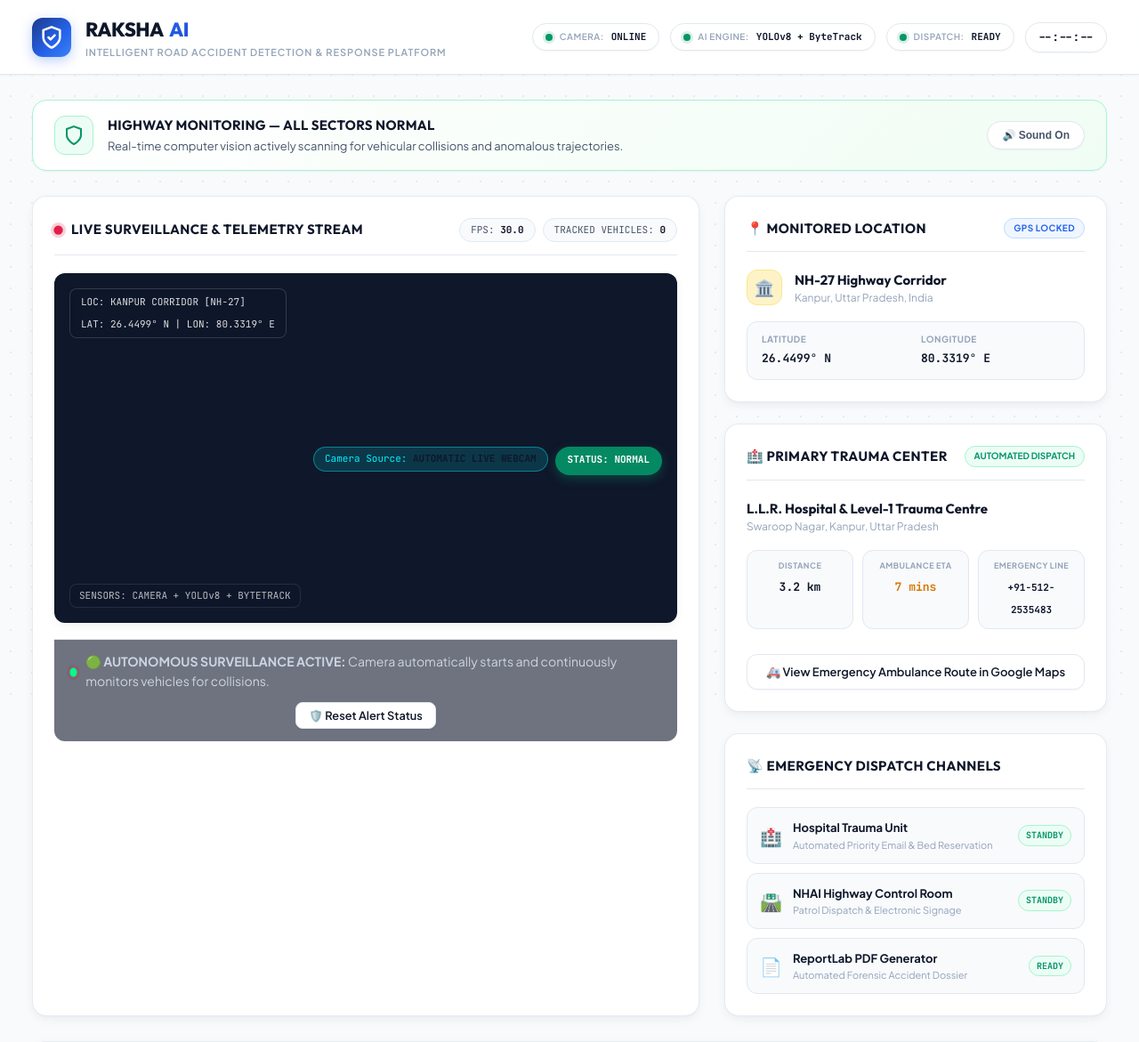
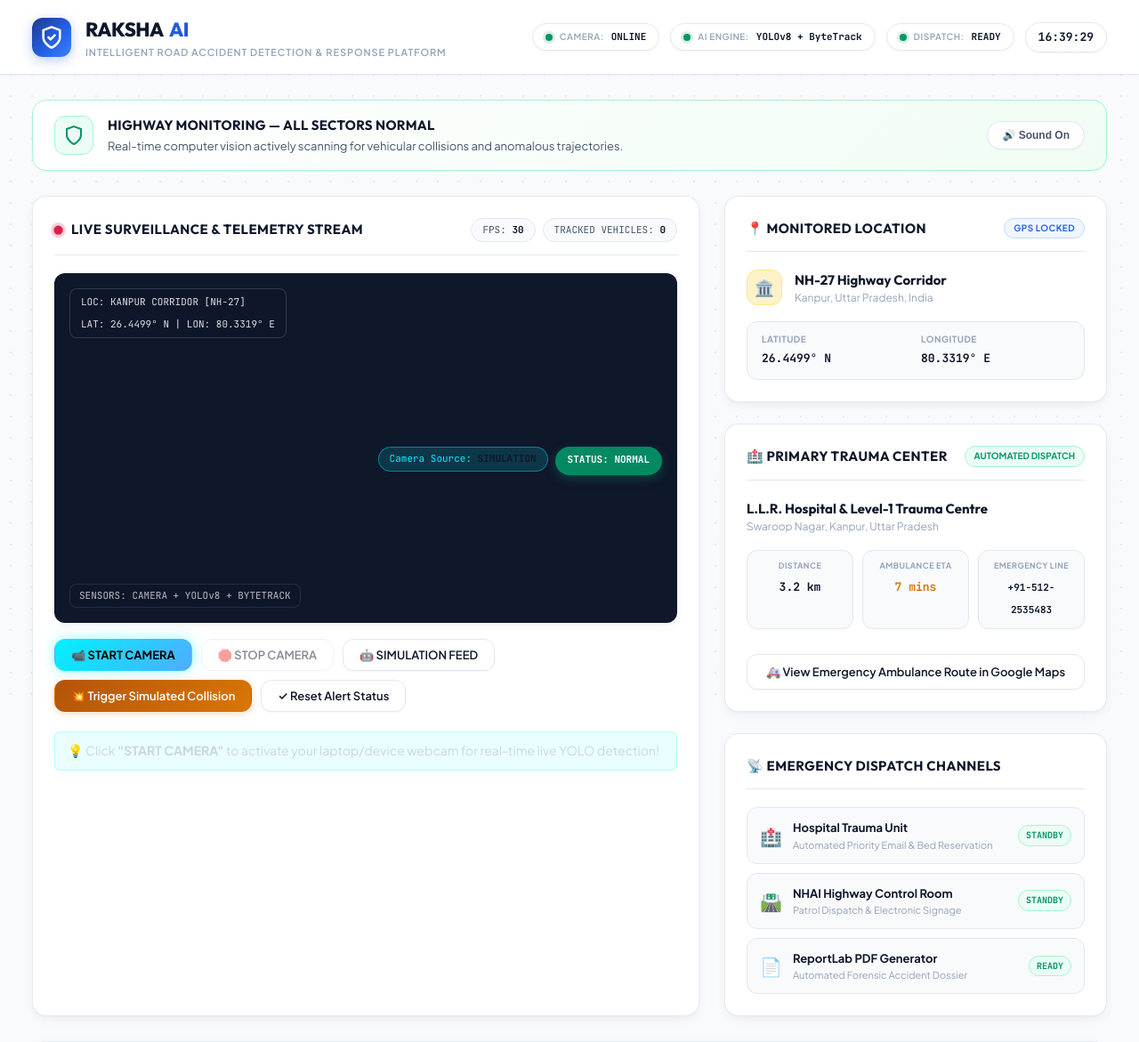
Before and after one commit to chiragvishnoi-01/raksha.ai, a FastAPI app: page / in a window 1280 px wide. Shown: the top 1171 px of the page at 89% size. Run offline with FastAPI, Linux system fonts and the light colour scheme; data that the repository does not hold is empty; parts of the project's set-up code (start-up, migrations or seed data) failed here and were passed over.

Commit message:
Restore manual camera and simulation control buttons, fix syntax error in app.js, and add dual WebSocket/HTTP transport with 0.22 conf for handheld tracking

```diff
--- a/app/ai/detector.py
+++ b/app/ai/detector.py
@@ -65,7 +65,7 @@ class VehicleDetector:
         """Performs vehicle detection on a single frame.
         Returns list of detections with bounding box and class labels.
         """
-        conf_thr = conf_threshold or settings.AI_CONFIDENCE_THRESHOLD
+        conf_thr = conf_threshold or (0.22 if settings.DEMO_MODE else settings.AI_CONFIDENCE_THRESHOLD)
         detections = []
 
         if self._is_loaded and self.model is not None:
--- a/app/ai/tracker.py
+++ b/app/ai/tracker.py
@@ -81,7 +81,7 @@ class VehicleTracker:
                     persist=True,
                     tracker="bytetrack.yaml",
                     verbose=False,
-                    conf=settings.AI_CONFIDENCE_THRESHOLD
+                    conf=(0.22 if settings.DEMO_MODE else settings.AI_CONFIDENCE_THRESHOLD)
                 )
 
                 if results and len(results) > 0:
--- a/app/dashboard/static/js/app.js
+++ b/app/dashboard/static/js/app.js
@@ -270,53 +270,14 @@ async function resetAlertState() {
     }
 }
 
-// Live Webcam Streaming State
 // ==========================================
 // RAKSHA AI — Browser Live Camera Controller
-// ==========================================
-
-// Configurable Camera Parameters
-const CAMERA_CONFIG = {
-    width: 640,
-    height: 360,
-    targetFps: 12,
-    jpegQuality: 0.65
-};
-
-let isLiveWebcamActive = false;
-let webcamMediaStream = null;
-let webcamWs = null;
-let isAwaitingFrameResponse = false;
-let streamIntervalId = null;
-
-function updateCameraStatus(message, type = 'info') {
-    const statusBox = document.getElementById('camera-status-msg');
-    if (!statusBox) return;
-
-    statusBox.textContent = message;
-    if (type === 'error') {
-        statusBox.style.background = 'rgba(255, 65, 108, 0.12)';
-        statusBox.style.border = '1px solid rgba(255, 65, 108, 0.4)';
-        statusBox.style.color = '#ff6b6b';
-    } else if (type === 'success') {
-        statusBox.style.background = 'rgba(0, 255, 136, 0.12)';
-        statusBox.style.border = '1px solid rgba(0, 255, 136, 0.4)';
-        statusBox.style.color = '#00ff88';
-    } else {
-        statusBox.style.background = 'rgba(0, 242, 254, 0.08)';
-        statusBox.style.border = '1px solid rgba(0, 242, 254, 0.25)';
-        statusBox.style.color = '#cbd5e1';
-    }
-}
-
-// ==========================================
-// RAKSHA AI — Autonomous Live Camera Controller
 // ==========================================
 
 const CAMERA_CONFIG = {
     width: 640,
     height: 360,
-    targetFps: 12,
+    targetFps: 10,
     jpegQuality: 0.65
 };
 
@@ -341,19 +302,40 @@ function updateCameraStatus(message, type = 'info') {
     }
 }
 
-// Automatic Camera Startup — Starts immediately on page load without any manual button click
-async function autoStartCamera() {
+// Display annotated frame from AI pipeline onto the video panel
+function displayAnnotatedFrame(blob) {
+    const streamImg = document.getElementById('live-stream-img');
+    const video = document.getElementById('client-webcam-video');
+    if (!streamImg) return;
+
+    const imgUrl = URL.createObjectURL(blob);
+    streamImg.src = imgUrl;
+    streamImg.style.display = 'block';
+
+    // Auto-cleanup blob URL to avoid memory leak
+    setTimeout(() => {
+        try { URL.revokeObjectURL(imgUrl); } catch(e) {}
+    }, 800);
+}
+
+// Start User Webcam on Button Click
+async function startLiveCamera() {
+    const btnStart = document.getElementById('btn-start-camera');
+    const btnStop = document.getElementById('btn-stop-camera');
+    const sourceTag = document.getElementById('cam-feed-source');
     const video = document.getElementById('client-webcam-video');
     const streamImg = document.getElementById('live-stream-img');
-    const sourceTag = document.getElementById('cam-feed-source');
 
     if (!navigator.mediaDevices || !navigator.mediaDevices.getUserMedia) {
-        updateCameraStatus("Webcam API not supported by browser. Showing highway simulation feed.", "info");
-        if (streamImg) streamImg.style.display = 'block';
+        updateCameraStatus("Webcam API not supported in this browser. Please use Chrome or Edge.", "error");
         return;
     }
 
-    updateCameraStatus("Connecting to camera...", "info");
+    if (btnStart) {
+        btnStart.disabled = true;
+        btnStart.textContent = '⏳ STARTING CAMERA...';
+    }
+    updateCameraStatus("Requesting camera permission from browser...", "info");
 
     try {
         const stream = await navigator.mediaDevices.getUserMedia({
@@ -371,41 +353,121 @@ async function autoStartCamera() {
 
         isLiveWebcamActive = true;
 
-        // Show live camera immediately on screen (NO black screen)
-        video.style.display = 'block';
-        if (streamImg) streamImg.style.display = 'none';
-
+        if (btnStart) {
+            btnStart.textContent = '📹 CAMERA ACTIVE';
+            btnStart.disabled = true;
+            btnStart.style.opacity = '0.6';
+        }
+        if (btnStop) {
+            btnStop.disabled = false;
+            btnStop.style.opacity = '1.0';
+            btnStop.style.background = 'linear-gradient(135deg, #ff416c 0%, #ff4b2b 100%)';
+            btnStop.style.color = '#fff';
+            btnStop.style.boxShadow = '0 0 15px rgba(255, 65, 108, 0.4)';
+        }
         if (sourceTag) {
-            sourceTag.textContent = 'AUTOMATIC LIVE WEBCAM';
+            sourceTag.textContent = 'BROWSER WEBCAM';
         }
 
-        updateCameraStatus("🟢 AUTONOMOUS SURVEILLANCE ACTIVE: Camera online, scanning for vehicles & collisions.", "success");
+        // Show local video immediately
+        video.style.display = 'block';
+
+        updateCameraStatus("🟢 Camera active! Streaming to YOLOv8 & ByteTrack for object tracking & collision detection.", "success");
+
+        // Initialize WebSocket and frame capture loop
         initWebcamWebSocket();
+        startFrameCaptureLoop();
 
     } catch (err) {
-        console.warn('Camera startup:', err);
+        console.warn('Camera startup failed:', err);
         isLiveWebcamActive = false;
 
-        // If browser requires user interaction first to allow camera
-        if (err.name === 'NotAllowedError' || err.name === 'PermissionDeniedError') {
-            updateCameraStatus("🔒 Camera permission needed: Click anywhere on video to activate camera.", "info");
-            const wrapper = document.querySelector('.video-wrapper');
-            if (wrapper) {
-                wrapper.style.cursor = 'pointer';
-                wrapper.onclick = () => {
-                    wrapper.onclick = null;
-                    wrapper.style.cursor = 'default';
-                    autoStartCamera();
-                };
-            }
-        } else {
-            updateCameraStatus(`Camera: ${err.message}. Monitoring active.`, "info");
+        if (btnStart) {
+            btnStart.textContent = '📹 START CAMERA';
+            btnStart.disabled = false;
+            btnStart.style.opacity = '1.0';
         }
 
-        if (streamImg) streamImg.style.display = 'block';
+        updateCameraStatus(`Camera error: ${err.message}. Please check browser camera permissions.`, "error");
     }
 }
 
+// Stop User Webcam
+function stopLiveCamera() {
+    isLiveWebcamActive = false;
+    isAwaitingFrameResponse = false;
+
+    if (streamIntervalId) {
+        clearInterval(streamIntervalId);
+        streamIntervalId = null;
+    }
+
+    if (webcamMediaStream) {
+        webcamMediaStream.getTracks().forEach(track => track.stop());
+        webcamMediaStream = null;
+    }
+
+    if (webcamWs) {
+        try { webcamWs.close(); } catch(e) {}
+        webcamWs = null;
+    }
+
+    const btnStart = document.getElementById('btn-start-camera');
+    const btnStop = document.getElementById('btn-stop-camera');
+    const sourceTag = document.getElementById('cam-feed-source');
+    const video = document.getElementById('client-webcam-video');
+    const streamImg = document.getElementById('live-stream-img');
+
+    if (btnStart) {
+        btnStart.textContent = '📹 START CAMERA';
+        btnStart.disabled = false;
+        btnStart.style.opacity = '1.0';
+    }
+    if (btnStop) {
+        btnStop.disabled = true;
+        btnStop.style.opacity = '0.5';
+        btnStop.style.background = '';
+        btnStop.style.color = '';
+        btnStop.style.boxShadow = '';
+    }
+    if (sourceTag) {
+        sourceTag.textContent = 'SIMULATION';
+    }
+    if (video) {
+        video.style.display = 'none';
+    }
+    if (streamImg) {
+        streamImg.style.display = 'block';
+        streamImg.src = `/api/stream?t=${Date.now()}`;
+    }
+
+    updateCameraStatus("Camera stopped. Switched back to simulation stream.", "info");
+}
+
+// Switch to Simulation Highway Traffic Feed
+async function useSimulationFeed() {
+    if (isLiveWebcamActive) {
+        stopLiveCamera();
+    }
+    try {
+        await fetch('/api/toggle-camera', { method: 'POST' });
+        const streamImg = document.getElementById('live-stream-img');
+        const sourceTag = document.getElementById('cam-feed-source');
+        if (streamImg) {
+            streamImg.src = `/api/stream?t=${Date.now()}`;
+            streamImg.style.display = 'block';
+        }
+        if (sourceTag) {
+            sourceTag.textContent = 'SIMULATION';
+        }
+        updateCameraStatus("Switched to simulated highway traffic feed.", "info");
+        pollTelemetry();
+    } catch (e) {
+        console.error('Error switching to simulation feed:', e);
+    }
+}
+
+// Initialize WebSocket with automatic reconnection
 function initWebcamWebSocket() {
     if (webcamWs) {
         try { webcamWs.close(); } catch(e) {}
@@ -415,49 +477,41 @@ function initWebcamWebSocket() {
     const wsProto = loc.protocol === 'https:' ? 'wss:' : 'ws:';
     const wsUrl = `${wsProto}//${loc.host}/ws/live-stream`;
 
+    try {
         webcamWs = new WebSocket(wsUrl);
         webcamWs.binaryType = 'arraybuffer';
 
         webcamWs.onopen = () => {
-        console.log('Autonomous WebSocket connected to RAKSHA AI.');
+            console.log('Live camera WebSocket connected.');
             isAwaitingFrameResponse = false;
-        startFrameCaptureLoop();
         };
 
         webcamWs.onmessage = (event) => {
             isAwaitingFrameResponse = false;
             const blob = new Blob([event.data], { type: 'image/jpeg' });
-        const imgUrl = URL.createObjectURL(blob);
-        const streamImg = document.getElementById('live-stream-img');
-        const video = document.getElementById('client-webcam-video');
-
-        if (streamImg && isLiveWebcamActive) {
-            streamImg.src = imgUrl;
-            streamImg.style.display = 'block';
-            setTimeout(() => URL.revokeObjectURL(imgUrl), 800);
-        }
+            displayAnnotatedFrame(blob);
         };
 
         webcamWs.onerror = (err) => {
-        console.warn('Webcam WebSocket error:', err);
+            console.warn('Webcam WebSocket error; will use HTTP fallback:', err);
         };
 
         webcamWs.onclose = () => {
-        console.log('Webcam WebSocket disconnected.');
+            console.log('Webcam WebSocket closed.');
             if (isLiveWebcamActive) {
-            // Keep local video visible even if WebSocket reconnects
-            const video = document.getElementById('client-webcam-video');
-            const streamImg = document.getElementById('live-stream-img');
-            if (video) video.style.display = 'block';
-            if (streamImg) streamImg.style.display = 'none';
-
                 setTimeout(() => {
-                if (isLiveWebcamActive) initWebcamWebSocket();
-            }, 2000);
+                    if (isLiveWebcamActive && (!webcamWs || webcamWs.readyState === WebSocket.CLOSED)) {
+                        initWebcamWebSocket();
+                    }
+                }, 3000);
             }
         };
+    } catch (wsErr) {
+        console.warn('Could not initialize WebSocket:', wsErr);
+    }
 }
 
+// Capture and Send Frames (Dual Transport: WebSocket + HTTP POST fallback)
 function startFrameCaptureLoop() {
     if (streamIntervalId) clearInterval(streamIntervalId);
 
@@ -469,10 +523,10 @@ function startFrameCaptureLoop() {
     const intervalMs = Math.round(1000 / CAMERA_CONFIG.targetFps);
 
     streamIntervalId = setInterval(() => {
-        if (!isLiveWebcamActive || !webcamWs || webcamWs.readyState !== WebSocket.OPEN) return;
+        if (!isLiveWebcamActive) return;
 
-        // Safety timeout: if server response is delayed more than 1200ms, unlock
-        if (isAwaitingFrameResponse && Date.now() - lastFrameSendTime > 1200) {
+        // Safety timeout: unlock if waiting longer than 1500ms
+        if (isAwaitingFrameResponse && Date.now() - lastFrameSendTime > 1500) {
             isAwaitingFrameResponse = false;
         }
         if (isAwaitingFrameResponse) return;
@@ -484,27 +538,54 @@ function startFrameCaptureLoop() {
 
         isAwaitingFrameResponse = true;
         lastFrameSendTime = Date.now();
+
         canvas.toBlob((blob) => {
-            if (blob && webcamWs && webcamWs.readyState === WebSocket.OPEN) {
+            if (!blob || !isLiveWebcamActive) {
+                isAwaitingFrameResponse = false;
+                return;
+            }
+
+            // PRIMARY: Send via WebSocket if open
+            if (webcamWs && webcamWs.readyState === WebSocket.OPEN) {
                 blob.arrayBuffer().then(buffer => {
                     if (webcamWs && webcamWs.readyState === WebSocket.OPEN) {
                         webcamWs.send(buffer);
                     } else {
-                        isAwaitingFrameResponse = false;
+                        // WS closed mid-send, fallback to HTTP
+                        sendFrameViaHttp(blob);
                     }
-                }).catch(() => { isAwaitingFrameResponse = false; });
+                }).catch(() => {
+                    sendFrameViaHttp(blob);
+                });
             } else {
-                isAwaitingFrameResponse = false;
+                // FALLBACK: Send via HTTP POST
+                sendFrameViaHttp(blob);
             }
         }, 'image/jpeg', CAMERA_CONFIG.jpegQuality);
     }, intervalMs);
 }
 
-// Initialize Polling & Autonomous Camera on Page Load
+// HTTP Fallback frame sender
+async function sendFrameViaHttp(blob) {
+    try {
+        const response = await fetch('/api/detect-frame', {
+            method: 'POST',
+            body: blob,
+            headers: { 'Content-Type': 'image/jpeg' }
+        });
+        if (response.ok) {
+            const resultBlob = await response.blob();
+            displayAnnotatedFrame(resultBlob);
+        }
+    } catch (e) {
+        console.debug('HTTP frame send error:', e);
+    } finally {
+        isAwaitingFrameResponse = false;
+    }
+}
+
+// Initialize Polling on Page Load
 window.addEventListener('DOMContentLoaded', () => {
     fetchIncidents();
     setInterval(pollTelemetry, 800);
-
-    // Automatically trigger live camera and AI monitoring without requiring any button clicks!
-    autoStartCamera();
 });
--- a/app/dashboard/templates/index.html
+++ b/app/dashboard/templates/index.html
@@ -177,17 +177,26 @@
                     </div>
                 </div>
 
-                <div class="video-controls-bar" style="display: flex; justify-content: space-between; align-items: center; padding: 14px 18px; background: rgba(15, 23, 42, 0.6); border-top: 1px solid var(--border-subtle); border-radius: 0 0 var(--radius-md) var(--radius-md);">
-                    <div style="display: flex; align-items: center; gap: 10px;">
-                        <span class="live-dot pulse-anim" style="background: #00ff88;"></span>
-                        <span id="camera-status-msg" style="font-size: 0.88rem; color: #cbd5e1;">
-                            🟢 <strong>AUTONOMOUS SURVEILLANCE ACTIVE:</strong> Camera automatically starts and continuously monitors vehicles for collisions.
-                        </span>
+                <div class="video-controls-bar">
+                    <div class="control-buttons">
+                        <button id="btn-start-camera" class="btn btn-primary" onclick="startLiveCamera()" style="font-weight: 700; background: linear-gradient(135deg, #00f2fe 0%, #4facfe 100%); color: #000; box-shadow: 0 0 15px rgba(0, 242, 254, 0.4);">
+                            📹 START CAMERA
+                        </button>
+                        <button id="btn-stop-camera" class="btn btn-secondary" onclick="stopLiveCamera()" style="font-weight: 600; opacity: 0.5;" disabled>
+                            🛑 STOP CAMERA
+                        </button>
+                        <button class="btn btn-secondary" onclick="useSimulationFeed()">
+                            🤖 SIMULATION FEED
+                        </button>
+                        <button class="btn btn-warning" onclick="triggerSimulatedCollision()">
+                            💥 Trigger Simulated Collision
+                        </button>
+                        <button class="btn btn-secondary" onclick="resetAlertState()">
+                            ✓ Reset Alert Status
+                        </button>
                     </div>
-                    <div>
-                        <button class="btn btn-secondary btn-sm" onclick="resetAlertState()" style="font-size: 0.8rem; padding: 6px 14px; font-weight: 600;">
-                            🛡️ Reset Alert Status
-                        </button>
+                    <div id="camera-status-msg" class="control-note" style="margin-top: 10px; padding: 10px 14px; border-radius: 6px; font-size: 0.88rem; background: rgba(0, 242, 254, 0.08); border: 1px solid rgba(0, 242, 254, 0.25); color: #cbd5e1;">
+                        💡 Click <strong>"START CAMERA"</strong> to activate your laptop/device webcam for real-time live YOLO detection!
                     </div>
                 </div>
             </section>
--- a/app/main.py
+++ b/app/main.py
@@ -402,6 +402,8 @@ async def detect_frame_http(request: Request):
         ).start()
 
     telemetry_state["active_vehicles"] = len(tracks)
+    telemetry_state["camera_source"] = "BROWSER WEBCAM"
+    telemetry_state["camera_online"] = True
     telemetry_state["is_synthetic"] = False
     annotated = draw_hud_overlays(frame, tracks, telemetry_state["active_collision"])
     ret, buffer = cv2.imencode(".jpg", annotated, [int(cv2.IMWRITE_JPEG_QUALITY), 75])
```
Lines whose indentation alone changed are shown as unchanged.
